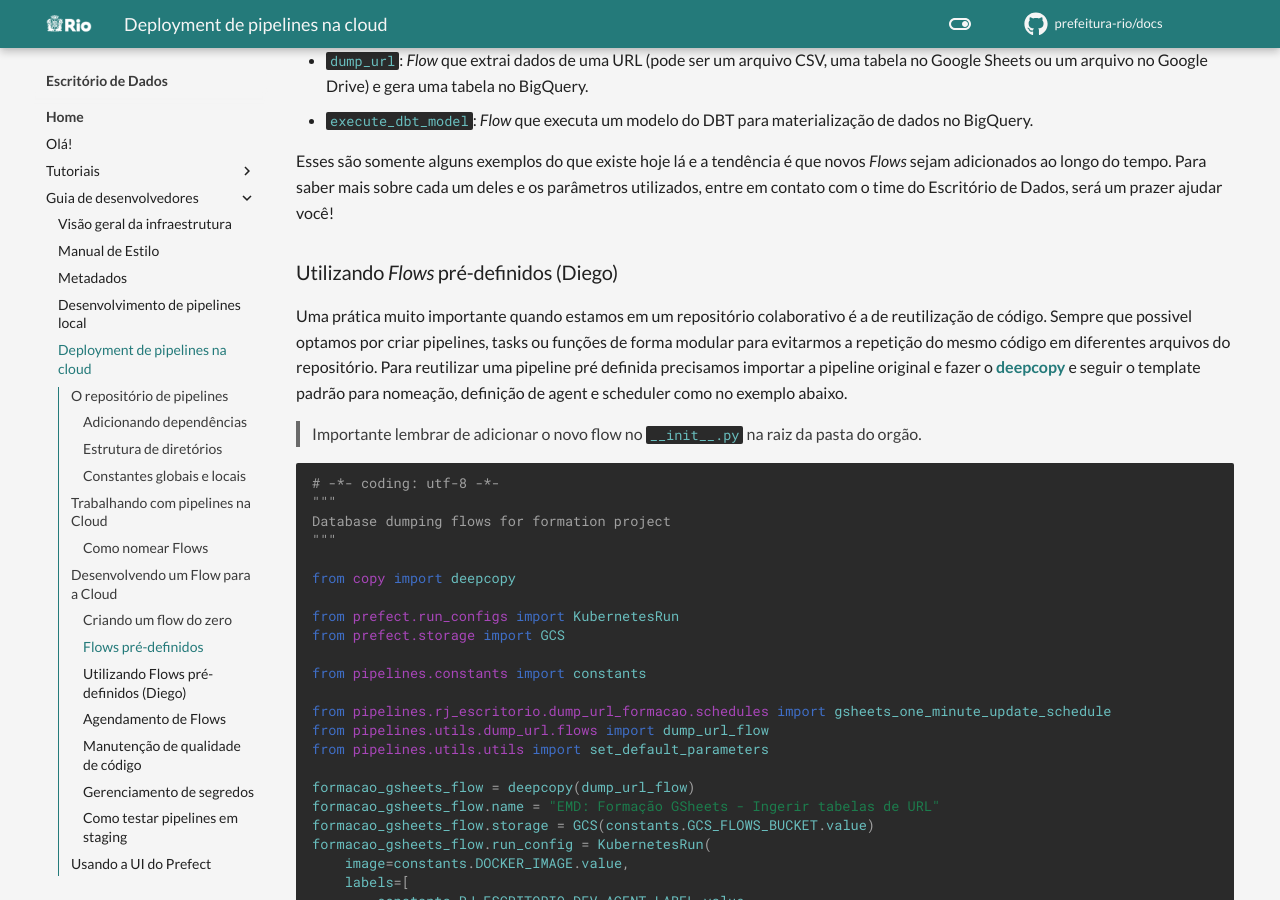
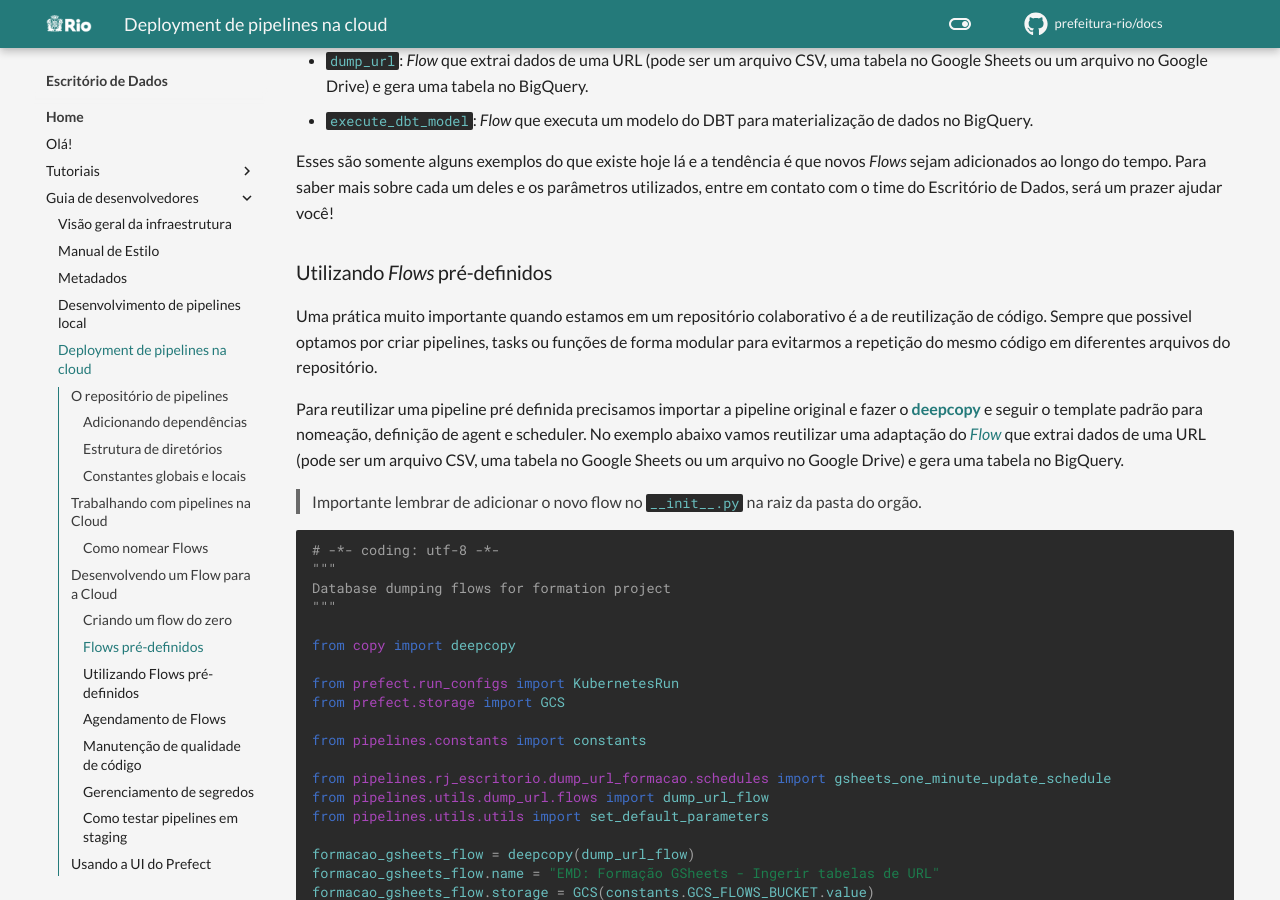
Before and after one commit to prefeitura-rio/docs, an MkDocs documentation site: the page built from docs/guia-desenvolvedores/pipelines-cloud.md, in a window 1280 px wide and 900 px high, scrolled down 6679 px. Built offline with MkDocs 1.6.1 and Material for MkDocs 9.7.7, drawn with Linux system fonts in a browser that asks for light colours; emoji names are drawn with the system emoji font; comment, search, counter and statistics services are not loaded.

Commit message:
feat: final adjusts

```diff
--- a/docs/guia-desenvolvedores/pipelines-cloud.md
+++ b/docs/guia-desenvolvedores/pipelines-cloud.md
@@ -267,9 +267,11 @@ Hoje possuímos diversos _Flows_ pré-definidos, que são _Flows_ que já estão
 
 Esses são somente alguns exemplos do que existe hoje lá e a tendência é que novos _Flows_ sejam adicionados ao longo do tempo. Para saber mais sobre cada um deles e os parâmetros utilizados, entre em contato com o time do Escritório de Dados, será um prazer ajudar você!
 
-### Utilizando _Flows_ pré-definidos (Diego)
+### Utilizando _Flows_ pré-definidos
 
-Uma prática muito importante quando estamos em um repositório colaborativo é a de reutilização de código. Sempre que possivel optamos por criar pipelines, tasks ou funções de forma modular para evitarmos a repetição do mesmo código em diferentes arquivos do repositório. Para reutilizar uma pipeline pré definida precisamos importar a pipeline original e fazer o [**deepcopy**](https://docs.python.org/3/library/copy.html) e seguir o template padrão para nomeação, definição de agent e scheduler como no exemplo abaixo.
+Uma prática muito importante quando estamos em um repositório colaborativo é a de reutilização de código. Sempre que possivel optamos por criar pipelines, tasks ou funções de forma modular para evitarmos a repetição do mesmo código em diferentes arquivos do repositório.
+
+Para reutilizar uma pipeline pré definida precisamos importar a pipeline original e fazer o [**deepcopy**](https://docs.python.org/3/library/copy.html) e seguir o template padrão para nomeação, definição de agent e scheduler. No exemplo abaixo vamos reutilizar uma adaptação do [_Flow_](https://github.com/prefeitura-rio/pipelines/tree/staging/dump_url_formacao/pipelines/utils/dump_url_formacao) que extrai dados de uma URL (pode ser um arquivo CSV, uma tabela no Google Sheets ou um arquivo no Google Drive) e gera uma tabela no BigQuery.
 
 > Importante lembrar de adicionar o novo flow no `__init__.py` na raiz da pasta do orgão.
 
```
